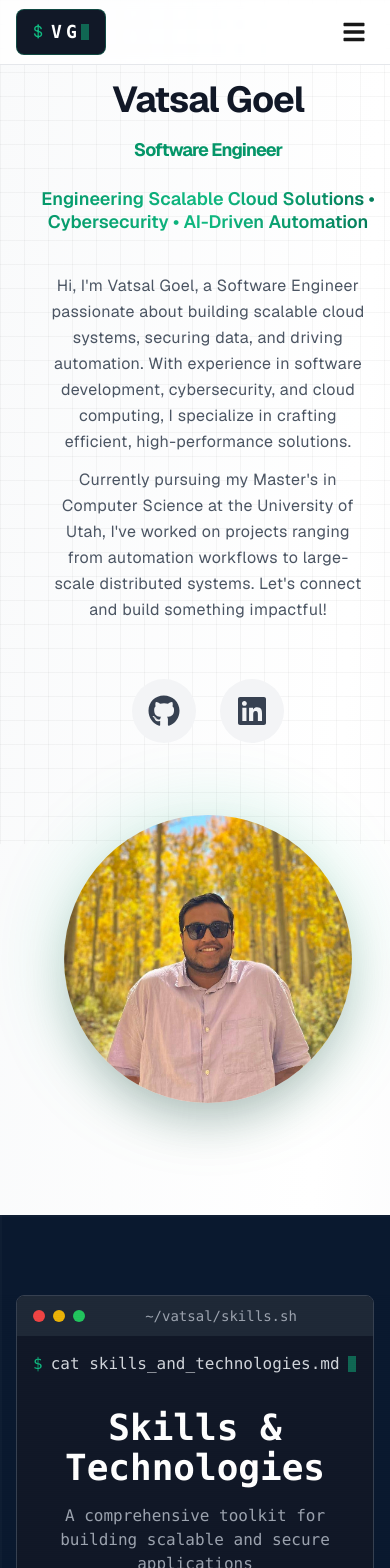
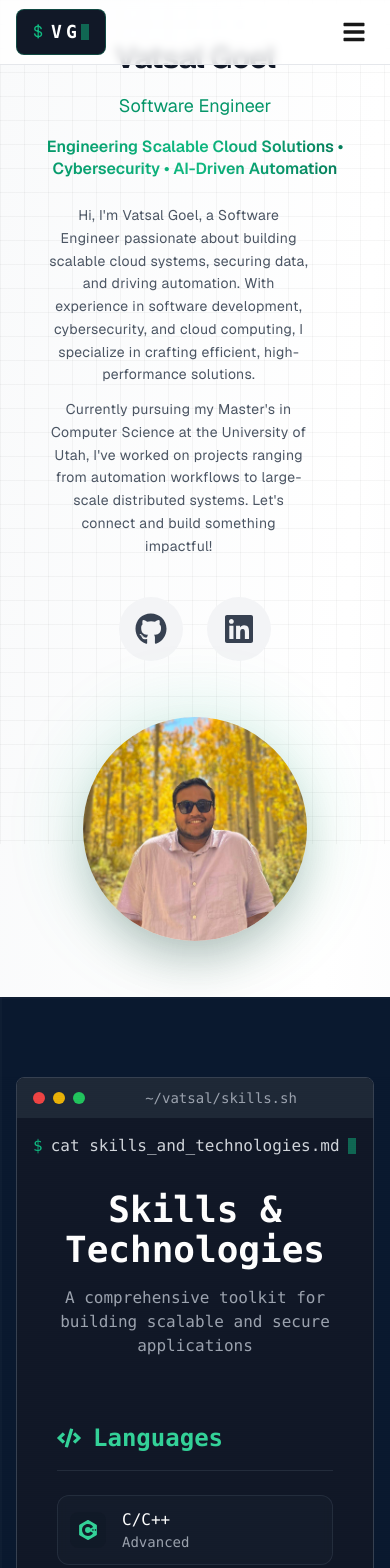
Before and after one commit to VatsalGoel3/personal-portfolio, a Next.js app: page / in a window 390 px wide. Shown: the top 1568 px of the page. Built offline with nearby package versions, Linux system fonts and the light colour scheme.

Commit message:
debug: mobile responsiveness

```diff
--- a/app/page.tsx
+++ b/app/page.tsx
@@ -234,11 +234,11 @@ export default function Home() {
   return (
     <main>
     {/* Hero Section - Light */}
-      <section className="relative min-h-screen flex items-center py-20 overflow-hidden w-full">
+    <section className="relative min-h-screen flex flex-col items-center justify-center py-10 sm:py-20 overflow-hidden w-full">
       <div className="max-w-7xl mx-auto px-4 sm:px-6 lg:px-8">
         <AnimatePresence mode="wait">
           <motion.div
-              className="flex flex-col md:flex-row items-center gap-10 px-4 sm:px-6 lg:px-8"
+            className="flex flex-col sm:flex-row items-center gap-10 px-4 sm:px-6 lg:px-8 text-center sm:text-left"
             initial={{ opacity: 0, y: isFirstLoad ? 0 : 20 }}
             animate={{ opacity: 1, y: 0 }}
             transition={{
@@ -246,10 +246,11 @@ export default function Home() {
               delay: isFirstLoad ? 0.2 : 0
             }}
           >
-              <div className="flex-1 space-y-10">
+            <div className="flex-1 space-y-6 sm:space-y-10">
+
               {/* Main Heading */}
               <motion.div
-                  className="space-y-6"
+                className="space-y-4 sm:space-y-6"
                 initial={{ opacity: 0, y: isFirstLoad ? 20 : 0 }}
                 animate={{ opacity: 1, y: 0 }}
                 transition={{
@@ -257,20 +258,20 @@ export default function Home() {
                   delay: isFirstLoad ? 0.4 : 0.2
                 }}
               >
-                  <h1 className="text-4xl sm:text-5xl lg:text-6xl font-bold text-gray-900 tracking-tight text-center sm:text-left">
+                <h1 className="text-3xl sm:text-5xl lg:text-6xl font-bold text-gray-900 tracking-tight">
                   Vatsal Goel
-                    <span className="block text-emerald-600 mt-4 text-center sm:text-left text-lg sm:text-xl lg:text-2xl">
+                </h1>
+                <span className="block text-emerald-600 mt-2 sm:mt-4 text-lg sm:text-xl lg:text-2xl">
                   Software Engineer
                 </span>
-                  </h1>
-                  <p className="text-lg sm:text-xl lg:text-2xl font-semibold bg-gradient-to-r from-emerald-600 via-emerald-500 to-emerald-700 text-transparent bg-clip-text text-center sm:text-left leading-tight break-words">
+                <p className="text-md sm:text-lg lg:text-xl font-semibold bg-gradient-to-r from-emerald-600 via-emerald-500 to-emerald-700 text-transparent bg-clip-text leading-snug sm:leading-tight break-words">
                   Engineering Scalable Cloud Solutions • Cybersecurity • AI-Driven Automation
                 </p>
               </motion.div>
 
               {/* Bio */}
               <motion.p
-                  className="text-base sm:text-lg md:text-xl text-gray-600 leading-relaxed max-w-full sm:max-w-2xl tracking-wide text-center sm:text-left px-4 sm:px-0 break-words"
+                className="text-sm sm:text-lg md:text-xl text-gray-600 leading-relaxed max-w-[90%] sm:max-w-2xl tracking-wide px-4 sm:px-0"
                 initial={{ opacity: 0, y: isFirstLoad ? 20 : 0 }}
                 animate={{ opacity: 1, y: 0 }}
                 transition={{
@@ -319,7 +320,7 @@ export default function Home() {
 
             {/* Profile Image */}
             <motion.div
-                className="flex-shrink-0 p-8"
+              className="flex-shrink-0 p-4 sm:p-8"
               initial={{ opacity: 0, scale: isFirstLoad ? 0.8 : 0.9 }}
               animate={{ opacity: 1, scale: 1 }}
               transition={{
@@ -329,7 +330,7 @@ export default function Home() {
             >
               <div className="relative transform hover:scale-105 transition-transform duration-300">
                 <div className="absolute inset-0 bg-emerald-500 rounded-full blur-2xl opacity-20"></div>
-                  <ProfileImage className="relative w-72 h-72 sm:w-96 sm:h-96" />
+                <ProfileImage className="relative w-56 h-56 sm:w-80 sm:h-80 md:w-96 md:h-96" />
               </div>
             </motion.div>
           </motion.div>
```
Lines whose indentation alone changed are shown as unchanged.
